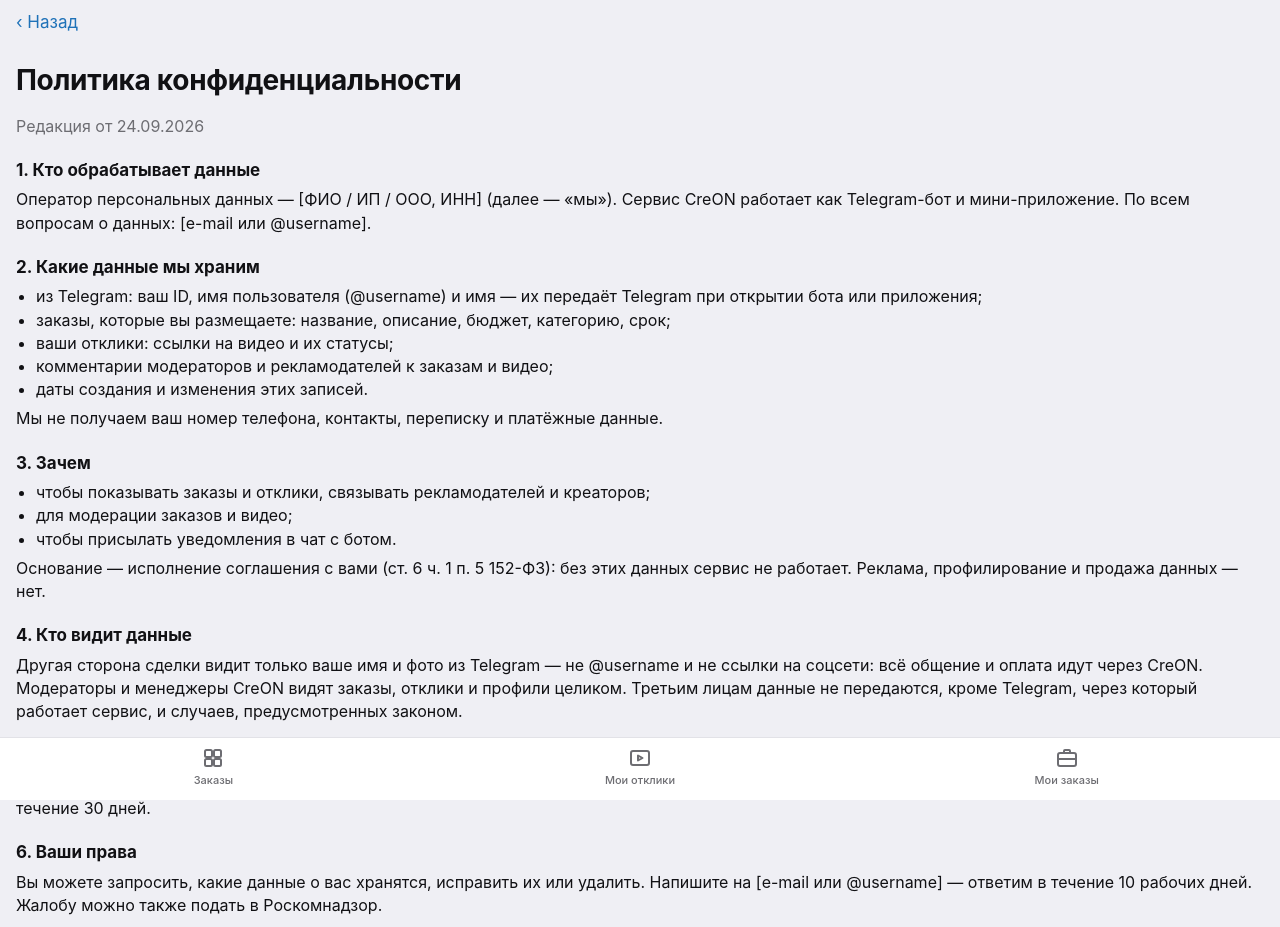
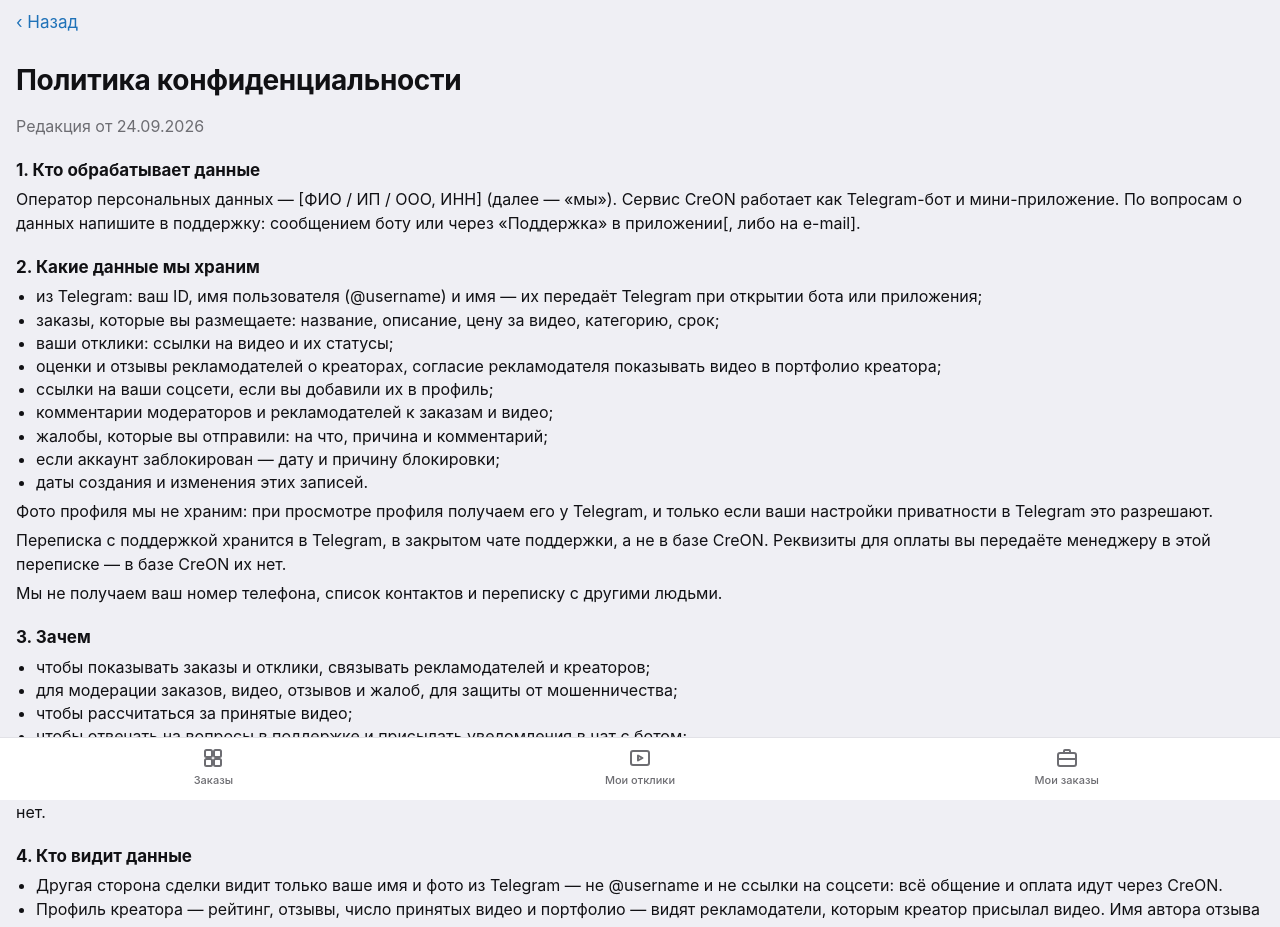
Before and after one commit to MlDwan12/creon_bot, a Vue app in the folder webapp/: page /privacy in a window 1280 px wide. Shown: the top 927 px of the page. Built offline with nearby package versions, Linux system fonts and the light colour scheme.

Commit message:
Политика конфиденциальности: оценки, отзывы, соцсети, фото, жалобы, блокировки, поддержка

```diff
--- a/webapp/src/views/PrivacyView.vue
+++ b/webapp/src/views/PrivacyView.vue
@@ -10,7 +10,8 @@
       <h2>1. Кто обрабатывает данные</h2>
       <p>
         Оператор персональных данных — [ФИО / ИП / ООО, ИНН] (далее — «мы»). Сервис CreON работает как
-        Telegram-бот и мини-приложение. По всем вопросам о данных: [e-mail или @username].
+        Telegram-бот и мини-приложение. По вопросам о данных напишите в поддержку: сообщением боту или
+        через «Поддержка» в приложении[, либо на e-mail].
       </p>
     </section>
 
@@ -18,20 +19,34 @@
       <h2>2. Какие данные мы храним</h2>
       <ul>
         <li>из Telegram: ваш ID, имя пользователя (@username) и имя — их передаёт Telegram при открытии бота или приложения;</li>
-        <li>заказы, которые вы размещаете: название, описание, бюджет, категорию, срок;</li>
+        <li>заказы, которые вы размещаете: название, описание, цену за видео, категорию, срок;</li>
         <li>ваши отклики: ссылки на видео и их статусы;</li>
+        <li>оценки и отзывы рекламодателей о креаторах, согласие рекламодателя показывать видео в портфолио креатора;</li>
+        <li>ссылки на ваши соцсети, если вы добавили их в профиль;</li>
         <li>комментарии модераторов и рекламодателей к заказам и видео;</li>
+        <li>жалобы, которые вы отправили: на что, причина и комментарий;</li>
+        <li>если аккаунт заблокирован — дату и причину блокировки;</li>
         <li>даты создания и изменения этих записей.</li>
       </ul>
-      <p>Мы не получаем ваш номер телефона, контакты, переписку и платёжные данные.</p>
+      <p>
+        Фото профиля мы не храним: при просмотре профиля получаем его у Telegram, и только если ваши
+        настройки приватности в Telegram это разрешают.
+      </p>
+      <p>
+        Переписка с поддержкой хранится в Telegram, в закрытом чате поддержки, а не в базе CreON.
+        Реквизиты для оплаты вы передаёте менеджеру в этой переписке — в базе CreON их нет.
+      </p>
+      <p>Мы не получаем ваш номер телефона, список контактов и переписку с другими людьми.</p>
     </section>
 
     <section>
       <h2>3. Зачем</h2>
       <ul>
         <li>чтобы показывать заказы и отклики, связывать рекламодателей и креаторов;</li>
-        <li>для модерации заказов и видео;</li>
-        <li>чтобы присылать уведомления в чат с ботом.</li>
+        <li>для модерации заказов, видео, отзывов и жалоб, для защиты от мошенничества;</li>
+        <li>чтобы рассчитаться за принятые видео;</li>
+        <li>чтобы отвечать на вопросы в поддержке и присылать уведомления в чат с ботом;</li>
+        <li>для обезличенной статистики работы сервиса: сколько заказов и видео, сколько времени занимает модерация.</li>
       </ul>
       <p>
         Основание — исполнение соглашения с вами (ст. 6 ч. 1 п. 5 152-ФЗ): без этих данных сервис не
@@ -41,11 +56,21 @@
 
     <section>
       <h2>4. Кто видит данные</h2>
+      <ul>
+        <li>
+          Другая сторона сделки видит только ваше имя и фото из Telegram — не @username и не ссылки на
+          соцсети: всё общение и оплата идут через CreON.
+        </li>
+        <li>
+          Профиль креатора — рейтинг, отзывы, число принятых видео и портфолио — видят рекламодатели,
+          которым креатор присылал видео. Имя автора отзыва не показывается.
+        </li>
+        <li>Кто отправил жалобу, видят только модераторы — тот, на кого пожаловались, об этом не узнаёт.</li>
+        <li>Модераторы и менеджеры CreON видят заказы, отклики, профили и жалобы целиком.</li>
+      </ul>
       <p>
-        Другая сторона сделки видит только ваше имя и фото из Telegram — не @username и не ссылки на
-        соцсети: всё общение и оплата идут через CreON. Модераторы и менеджеры CreON видят заказы, отклики
-        и профили целиком. Третьим лицам данные не передаются, кроме Telegram, через
-        который работает сервис, и случаев, предусмотренных законом.
+        Третьим лицам данные не передаются, кроме Telegram, через который работает сервис, и случаев,
+        предусмотренных законом.
       </p>
     </section>
 
@@ -53,16 +78,16 @@
       <h2>5. Где и сколько храним</h2>
       <p>
         Данные хранятся на сервере в [страна, город / хостинг-провайдер]. Храним, пока вы пользуетесь
-        сервисом; после запроса на удаление — удаляем в течение 30 дней.
+        сервисом; после запроса на удаление — удаляем в течение 30 дней. [Уточнить с юристом: храним ли
+        после удаления сведения о блокировке, чтобы нарушитель не вернулся с новым аккаунтом.]
       </p>
     </section>
 
     <section>
       <h2>6. Ваши права</h2>
       <p>
-        Вы можете запросить, какие данные о вас хранятся, исправить их или удалить. Напишите на
-        [e-mail или @username] — ответим в течение 10 рабочих дней. Жалобу можно также подать в
-        Роскомнадзор.
+        Вы можете запросить, какие данные о вас хранятся, исправить их или удалить. Напишите в
+        поддержку — ответим в течение 10 рабочих дней. Жалобу можно также подать в Роскомнадзор.
       </p>
     </section>
 
```
